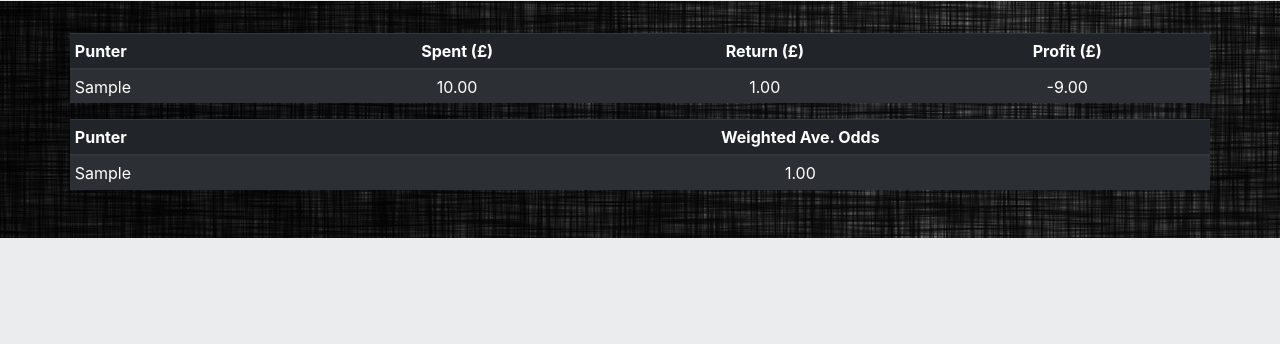
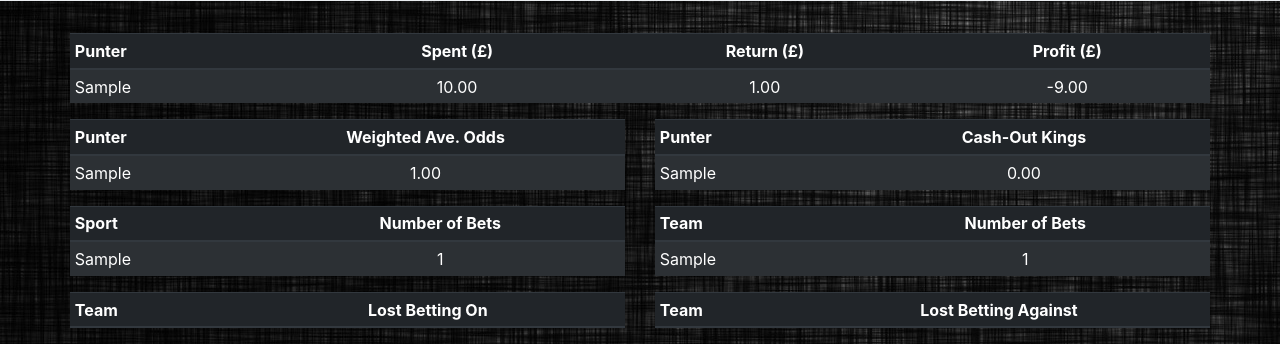
Before and after one commit to mattdoyle04/LPC, a Django app: page /leaderboard/ in a window 1280 px wide. Shown: the part 562-906 px from the top of the page. Before the commit the page ends 800 px from the top, so only its background shows below. Run offline with Django 3.2, Linux system fonts and the light colour scheme; tables that the repository leaves empty hold one stand-in row (values such as "Sample post"); lists and menus that the app fills with data are empty; some libraries are stand-ins or nearby versions.

Commit message:
Lots of changes

```diff
--- a/LPC/models.py
+++ b/LPC/models.py
@@ -34,11 +34,11 @@
     def is_coward(self):
         return self.bet_odds < 3
 
+    class Meta:
+        ordering = ['bet_date','punter','-bet_number']
+
     def __str__(self):
         return self.punter + " Wk" + str(self.bet_week) + " Bet" + str(self.bet_number)
-
-    class Meta:
-        ordering = ('bet_date','punter','bet_number')
 
 
 class Multi(models.Model):
--- a/LPC/templates/LPC/leaderboard.html
+++ b/LPC/templates/LPC/leaderboard.html
@@ -46,6 +46,7 @@
 {% if bets %}
 <div class="container">
   <div class="row">
+    <div class="col-6 pl-0">
       <div class="table-responsive">
         <table class="table table-dark table-striped table-hover table-sm">
           <thead>
@@ -65,10 +66,140 @@
         </table>
       </div>
     </div>
+
+    <!--Table/Cash-out-->
+
+    <div class="col-6 pr-0">
+      <div class="table-responsive">
+        <table class="table table-dark table-striped table-hover table-sm">
+          <thead>
+            <tr>
+              <th scope="col">Punter</th>
+              <th score="col" class="text-center">Cash-Out Kings</th>
+            </tr>
+          </thead>
+          <tbody>
+            {% for x, y in cashed_data %}
+              <tr>
+                <td>{{ x }}</td>
+                <td class="text-center">{{ y|floatformat:2 }}</td>
+              </tr>
+            {% endfor %}
+          </tbody>
+        </table>
+      </div>
+    </div>
+  </div>
 </div>
 {% else %}
 <p>No bets are available.</p>
 {% endif %}
 
 
+<!-- Table/Most Sports -->
+{% if bets %}
+<div class="container">
+  <div class="row">
+    <div class="col-6 pl-0">
+      <div class="table-responsive">
+        <table class="table table-dark table-striped table-hover table-sm">
+          <thead>
+            <tr>
+              <th scope="col">Sport</th>
+              <th score="col" class="text-center">Number of Bets</th>
+            </tr>
+          </thead>
+          <tbody>
+            {% for x, y in event_data.items %}
+              <tr>
+              <td>{{ x }}</td>
+              <td class="text-center">{{ y }}</td>
+              </tr>
+            {% endfor %}
+          </tbody>
+        </table>
+      </div>
+    </div>
+    <div class="col-6 pr-0">
+      <div class="table-responsive">
+        <table class="table table-dark table-striped table-hover table-sm">
+          <thead>
+            <tr>
+              <th scope="col">Team</th>
+              <th score="col" class="text-center">Number of Bets</th>
+            </tr>
+          </thead>
+          <tbody>
+            {% for x, y in team_data.items %}
+              <tr>
+                <td>{{ x }}</td>
+                <td class="text-center">{{ y }}</td>
+              </tr>
+            {% endfor %}
+          </tbody>
+        </table>
+      </div>
+    </div>
+  </div>
+</div>
+{% else %}
+<p>No bets are available.</p>
+{% endif %}
+
+<!-- Table/Most Sports -->
+{% if bets %}
+<div class="container">
+  <div class="row">
+    <div class="col-6 pl-0">
+      <div class="table-responsive">
+        <table class="table table-dark table-striped table-hover table-sm">
+          <thead>
+            <tr>
+              <th scope="col">Team</th>
+              <th score="col" class="text-center">Lost Betting On</th>
+            </tr>
+          </thead>
+          <tbody>
+            {% for x, y in team_cost_data.items %}
+              <tr>
+              <td>{{ x }}</td>
+              <td class="text-center">-£{{ y|floatformat:2 }}</td>
+              </tr>
+            {% endfor %}
+          </tbody>
+        </table>
+      </div>
+    </div>
+    <div class="col-6 pr-0">
+      <div class="table-responsive">
+        <table class="table table-dark table-striped table-hover table-sm">
+          <thead>
+            <tr>
+              <th scope="col">Team</th>
+              <th score="col" class="text-center">Lost Betting Against</th>
+            </tr>
+          </thead>
+          <tbody>
+            {% for x, y in opposition_cost_data.items %}
+              <tr>
+                <td>{{ x }}</td>
+                <td class="text-center">-£{{ y|floatformat:2 }}</td>
+              </tr>
+            {% endfor %}
+          </tbody>
+        </table>
+      </div>
+    </div>
+  </div>
+</div>
+{% else %}
+<p>No bets are available.</p>
+{% endif %}
+
+
+
+
+
+
+
 {% endblock %}
--- a/LPC/views.py
+++ b/LPC/views.py
@@ -101,4 +101,49 @@
         sorted_odds = sorted(odds_data.items(), key=lambda x: x[1])
         context['odds_ladder'] = sorted_odds
 
+        cashed_data = {}
+        for punter in punters:
+            cash_out_win = Parent.objects.filter(punter__exact=punter).filter(bet_cashed__exact=True).filter(bet_win__exact=True).aggregate(win_return=Sum('bet_return'))['win_return']
+            cash_out_win_potential = Parent.objects.filter(punter__exact=punter).filter(bet_cashed__exact=True).filter(bet_win__exact=True).aggregate(win_return_potential=Sum('bet_potential'))['win_return_potential']
+            cash_out_loss = Parent.objects.filter(punter__exact=punter).filter(bet_cashed__exact=True).filter(bet_win__exact=False).aggregate(loss_return=Sum('bet_return'))['loss_return']
+            if cash_out_win and cash_out_loss is not None:
+                cashed_data[punter] = cash_out_loss - (cash_out_win_potential - cash_out_win)
+            elif cash_out_win is not None and cash_out_loss is None:
+                cashed_data[punter] = cash_out_win - cash_out_win_potential
+            elif cash_out_loss is not None and cash_out_win is None:
+                cashed_data[punter] = cash_out_loss
+            else:
+                cashed_data[punter] = 0
+
+        sorted_cashed = sorted(cashed_data.items(), key=lambda x: x[1],reverse=True)
+        context['cashed_data'] = sorted_cashed
+
+        events = Parent.objects.values('bet_event').annotate(Count('bet_event')).order_by('-bet_event__count')
+        event_data = {}
+        for event in events:
+            event_data[event['bet_event']] = event['bet_event__count']
+
+        context['event_data'] = event_data
+
+        teams = Multi.objects.values('bet_team').annotate(Count('bet_team')).order_by('-bet_team__count')
+        team_data = {}
+        for team in teams:
+            team_data[team['bet_team']] = team['bet_team__count']
+
+        context['team_data'] = team_data
+
+        team_cost = Multi.objects.values('bet_team').filter(bet_win=False).filter(parent__bet_cashed=False).annotate(Sum('parent__bet_amount')).order_by('-parent__bet_amount__sum')
+        team_cost_data = {}
+        for team in team_cost:
+            team_cost_data[team['bet_team']] = team['parent__bet_amount__sum']
+
+        context['team_cost_data'] = team_cost_data
+
+        opposition_cost = Multi.objects.values('bet_opposition').filter(bet_win=False).filter(parent__bet_cashed=False).annotate(Sum('parent__bet_amount')).order_by('-parent__bet_amount__sum')
+        opposition_cost_data = {}
+        for team in opposition_cost:
+            opposition_cost_data[team['bet_opposition']] = team['parent__bet_amount__sum']
+
+        context['opposition_cost_data'] = opposition_cost_data
+
         return context
```
Also changed, not shown: LPC/admin.py (+11 -3 lines), static/css/admin.css (added, +46 -0 lines), templates/Admin/base_site.html (added, +10 -0 lines), 3 other files. Lines whose indentation alone changed are shown as unchanged.
